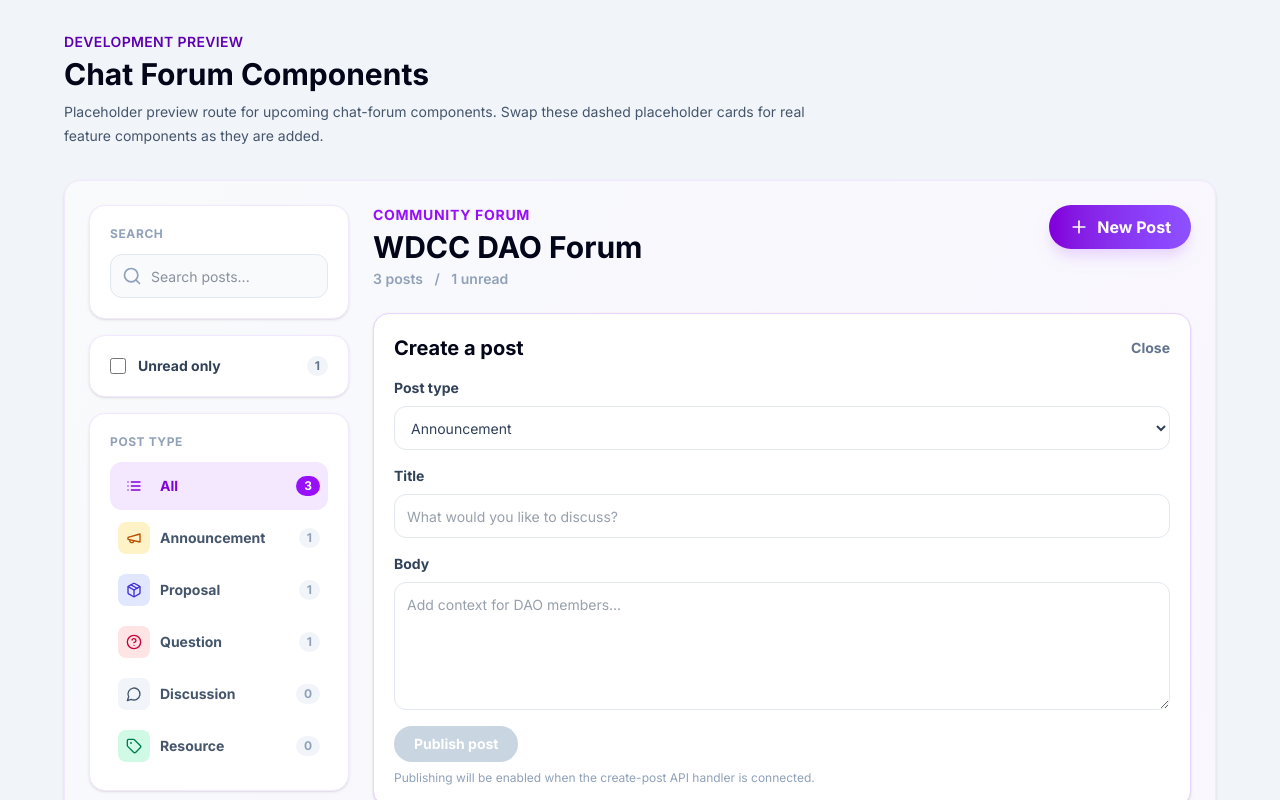
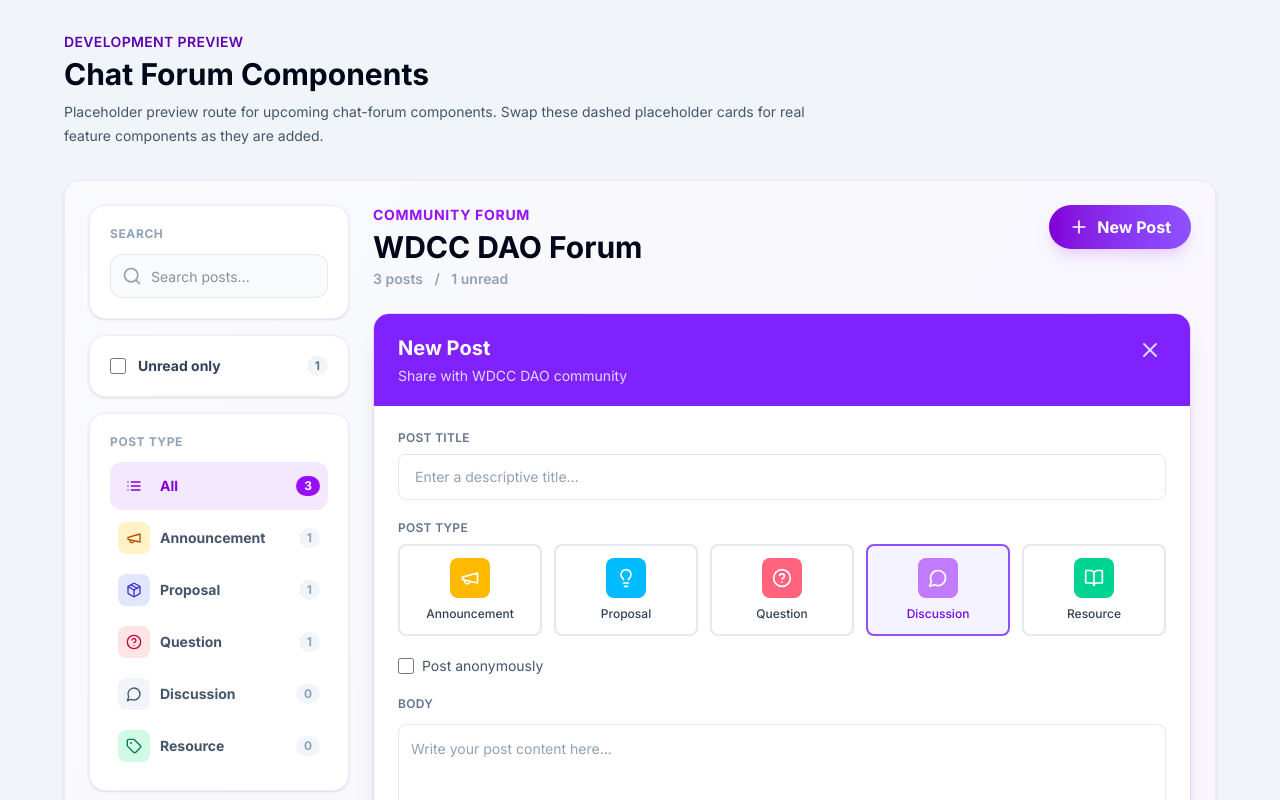
Before and after one commit to UoaWDCC/oce, a Next.js app: page /dev/chat-forum in a window 1280 px wide. Both pictures are taken after a click on the button "New Post". Shown: the top 800 px of the page. Built offline with nearby package versions, Linux system fonts and the light colour scheme; a web font is replaced by a local one.

Commit message:
feat: added post and comment composers to existing forum shell

```diff
--- a/src/features/chat-forum/components/ForumPanel.tsx
+++ b/src/features/chat-forum/components/ForumPanel.tsx
@@ -12,7 +12,13 @@ import {
   Tag as TagIcon,
 } from "lucide-react";
 import CommentCard from "@/components/dao-forum/CommentCard";
+import CommentEntryComposer, {
+  type CommentSubmitPayload,
+} from "@/components/dao-forum/CommentEntryComposer";
 import PostCard from "@/components/dao-forum/Post";
+import PostEntryComposer, {
+  type PostSubmitPayload,
+} from "@/components/dao-forum/PostEntryComposer";
 import Tag from "@/components/dao-forum/Tag";
 import type {
   ForumCommentPreview,
@@ -28,7 +34,12 @@ type ForumPanelProps = {
   isLoading?: boolean;
   error?: string | null;
   onCreatePost?: () => void;
+  onSubmitPost?: (payload: PostSubmitPayload) => Promise<void> | void;
   onSelectPost?: (postId: string) => void;
+  onSubmitComment?: (
+    postId: string,
+    payload: CommentSubmitPayload,
+  ) => Promise<void> | void;
   onLikeComment?: (commentId: string) => void;
   onReplyToComment?: (commentId: string) => void;
 };
@@ -114,7 +125,9 @@ export default function ForumPanel({
   isLoading = false,
   error = null,
   onCreatePost,
+  onSubmitPost,
   onSelectPost,
+  onSubmitComment,
   onLikeComment,
   onReplyToComment,
 }: ForumPanelProps) {
@@ -163,6 +176,16 @@ export default function ForumPanel({
   const openComposer = () => {
     setIsComposerOpen(true);
     onCreatePost?.();
+  };
+
+  const submitPost = async (payload: PostSubmitPayload) => {
+    await onSubmitPost?.(payload);
+    setIsComposerOpen(false);
+  };
+
+  const submitComment = async (payload: CommentSubmitPayload) => {
+    if (!selectedPost) return;
+    await onSubmitComment?.(selectedPost.id, payload);
   };
 
   return (
@@ -294,62 +317,14 @@ export default function ForumPanel({
           </div>
         )}
         {isComposerOpen && (
-          <section
-            aria-labelledby="new-post-heading"
-            className="mb-6 rounded-2xl border border-purple-200 bg-white p-5 shadow-sm"
-          >
-            <div className="flex items-center justify-between gap-4">
-              <h2
-                id="new-post-heading"
-                className="text-xl font-bold text-slate-950"
-              >
-                Create a post
-              </h2>
-              <button
-                className="text-sm font-bold text-slate-500 hover:text-purple-700"
-                onClick={() => setIsComposerOpen(false)}
-                type="button"
-              >
-                Close
-              </button>
-            </div>
-            <div className="mt-4 grid gap-4">
-              <label className="grid gap-2 text-sm font-bold text-slate-700">
-                Post type
-                <select className="h-11 rounded-xl border border-slate-200 bg-white px-3 font-normal outline-none focus:border-purple-500 focus:ring-2 focus:ring-purple-100">
-                  {POST_TYPES.filter((type) => type.label !== "All").map(
-                    (type) => (
-                      <option key={type.label}>{type.label}</option>
-                    ),
-                  )}
-                </select>
-              </label>
-              <label className="grid gap-2 text-sm font-bold text-slate-700">
-                Title
-                <input
-                  className="h-11 rounded-xl border border-slate-200 px-3 font-normal outline-none focus:border-purple-500 focus:ring-2 focus:ring-purple-100"
-                  placeholder="What would you like to discuss?"
-                />
-              </label>
-              <label className="grid gap-2 text-sm font-bold text-slate-700">
-                Body
-                <textarea
-                  className="min-h-32 resize-y rounded-xl border border-slate-200 p-3 font-normal outline-none focus:border-purple-500 focus:ring-2 focus:ring-purple-100"
-                  placeholder="Add context for DAO members..."
-                />
-              </label>
-            </div>
-            <button
-              className="mt-4 rounded-full bg-slate-300 px-5 py-2 text-sm font-bold text-white"
-              disabled
-              type="button"
-            >
-              Publish post
-            </button>
-            <p className="mt-2 text-xs text-slate-400">
-              Publishing will be enabled when the create-post API handler is
-              connected.
-            </p>
+          <section className="mb-6" aria-label="Create a post">
+            <PostEntryComposer
+              className="border border-purple-200 shadow-sm"
+              daoName={daoName}
+              onCancel={() => setIsComposerOpen(false)}
+              onClose={() => setIsComposerOpen(false)}
+              onSubmit={submitPost}
+            />
           </section>
         )}
         {isLoading ? (
@@ -474,30 +449,10 @@ export default function ForumPanel({
                     No comments yet. API-loaded comments will render here.
                   </div>
                 )}
-                <div className="mt-4 rounded-xl border border-purple-100 bg-white p-4">
-                  <label
-                    className="text-sm font-bold text-slate-700"
-                    htmlFor="comment-template"
-                  >
-                    Add a comment
-                  </label>
-                  <textarea
-                    id="comment-template"
-                    className="mt-2 min-h-24 w-full resize-y rounded-xl border border-slate-200 p-3 text-sm outline-none focus:border-purple-500 focus:ring-2 focus:ring-purple-100"
-                    placeholder="Share your response..."
-                  />
-                  <button
-                    className="mt-3 rounded-full bg-purple-600 px-5 py-2 text-sm font-bold text-white disabled:cursor-not-allowed disabled:bg-slate-300"
-                    disabled
-                    type="button"
-                  >
-                    Post comment
-                  </button>
-                  <p className="mt-2 text-xs text-slate-400">
-                    Submission will be enabled when the comment API handler is
-                    connected.
-                  </p>
-                </div>
+                <CommentEntryComposer
+                  className="mt-4 border-purple-100"
+                  onSubmit={submitComment}
+                />
               </section>
             )}
           </>
```
